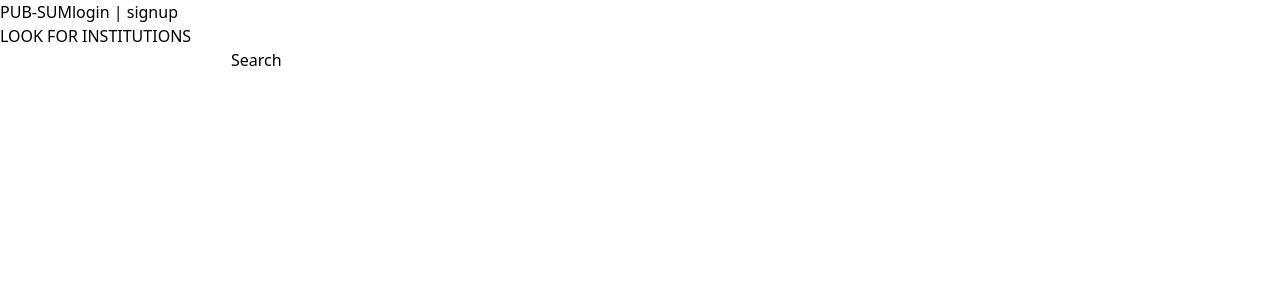
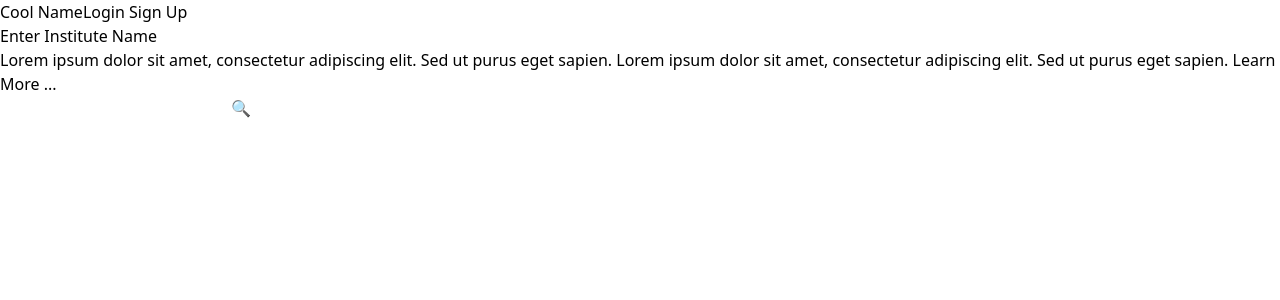
Before and after one commit to MKMukeshkannan/mio-frontend, a Next.js app: page / in a window 1280 px wide. Shown: the top 300 px of the page. Built offline with nearby package versions, Linux system fonts and the light colour scheme.

Commit message:
[Fix] Home 🔍

```diff
--- a/package.json
+++ b/package.json
@@ -11,6 +11,7 @@
   "dependencies": {
     "@hookform/resolvers": "^3.9.1",
     "axios": "^1.7.8",
+    "motion": "^11.13.1",
     "next": "15.0.3",
     "react": "19.0.0-rc-66855b96-20241106",
     "react-cookie": "^7.2.2",
--- a/src/app/page.tsx
+++ b/src/app/page.tsx
@@ -1,18 +1,22 @@
 'use client'
 
-import { Navbar } from '@components/navbar'
+import { Navbar } from '@components/navbar';
 import { zodResolver } from '@hookform/resolvers/zod';
 import { useRouter } from 'next/navigation';
 import { useForm } from 'react-hook-form';
+import { motion, AnimatePresence } from 'framer-motion';
+import { useState } from 'react';
 import { z } from 'zod';
 
-export default function Home (){
-  const SearchValidator = z.object({input: z.string().min(3)});
+export default function Home() {
+  const [isFocused, setIsFocused] = useState(false);
+
+  const SearchValidator = z.object({ input: z.string().min(3) });
   type TSearch = z.infer<typeof SearchValidator>;
+
   const { register, handleSubmit, formState: { errors, isSubmitting }, setError } = useForm<TSearch>({
-    resolver: zodResolver(SearchValidator)
+    resolver: zodResolver(SearchValidator),
   });
-
 
   const router = useRouter();
 
@@ -22,23 +26,65 @@ export default function Home (){
     } catch (e) {
       setError("root", {
         type: "server",
-        message: "Somthing With The Server",
+        message: "Something went wrong with the server.",
       });
     }
   };
 
-    return (
-        <div className="flex flex-col g-4 min-w-screen min-h-screen px-4">
-            <Navbar />
+  return (
+    <main className="flex flex-col g-4 w-full min-h-screen p-4">
+      <Navbar />
 
-            <div className="flex flex-col justify-center items-start min-w-full h-0 flex-1 px-10">
-                <div className="text-black text-8xl font-bold w-full h-full">LOOK FOR INSTITUTIONS</div>
+      <section className="flex flex-col justify-center items-start min-w-full h-0 flex-1 px-10">
+        <AnimatePresence>
+          {!isFocused && (
+            <motion.div
+              key="content"
+              initial={{ opacity: 1 }}
+              animate={{ opacity: 1 }}
+              exit={{ opacity: 0 }}
+              transition={{ duration: 0.5 }}
+            >
+              <h1 className="text-black text-5xl font-mono w-full h-full">
+                Enter Institute Name
+              </h1>
+              <p className="text-xl mt-5 w-1/2">
+                Lorem ipsum dolor sit amet, consectetur adipiscing elit. Sed ut
+                purus eget sapien. Lorem ipsum dolor sit amet, consectetur
+                adipiscing elit. Sed ut purus eget sapien.{" "}
+                <span className="text-[#AC9EFF] cursor-pointer">Learn More ...</span>
+              </p>
+            </motion.div>
+          )}
+        </AnimatePresence>
 
-                <form onSubmit={handleSubmit(onSubmit)} className="flex gap-4 w-full h-full">
-                    <input {...register("input")} type="text" className={`border-2 border-black rounded w-1/3 p-4 shadow-gray-400 shadow-lg  ${errors.input && "border-red-400"}`} />
-                    <button disabled={isSubmitting} className={`bg-black text-white p-4 shadow-gray-400 shadow-lg ${errors.input && "bg-red-500"}`}>Search</button>
-                </form>
-            </div>
-        </div>
-    )
+        <motion.form
+          onSubmit={handleSubmit(onSubmit)}
+          className={`flex w-full mt-5 ${
+            isFocused ? "absolute top-20 right-10 w-1/3" : "relative"
+          }`}
+          initial={isFocused ? { scale: 0.9, x: 0 } : { scale: 1, x: 0 }}
+          animate={isFocused ? { scale: 1, x: 0 } : { scale: 1, x: 0 }}
+          transition={{ duration: 0.5 }}
+        >
+          <input
+            {...register("input")}
+            type="text"
+            className={`w-full h-12 rounded border border-[#9888FF] focus:outline-none p-5 bg-[#ECECFF] text-xl ${
+              errors.input && "border-red-400"
+            }`}
+            onFocus={() => setIsFocused(true)}
+          />
+          <button
+            disabled={isSubmitting}
+            className={`w-20 h-12 rounded border border-[#9888FF] bg-[#AC9EFF] hover:bg-[#9888FF] text-xl ml-5 ${
+              errors.input && "bg-red-500"
+            }`}
+          >
+            🔍
+          </button>
+        </motion.form>
+      </section>
+    </main>
+  );
 }
--- a/src/components/navbar.tsx
+++ b/src/components/navbar.tsx
@@ -2,9 +2,9 @@ import Link from "next/link"
 
 export const Navbar = () => {
     return(
-        <div className="flex p-4 justify-between text-black text-xl font-bold">
-            <span className="text-3xl font-bold">PUB-SUM</span>
-            <span><Link href="/login">login</Link> | <Link href="/signup">signup</Link></span>
-        </div>
+        <main className="flex p-4 justify-between text-black text-xl font-bold">
+            <span className="text-3xl font-bold">Cool Name</span>
+            <span className="font-mono"><Link  className="text-[#AC9EFF] hover:underline" href="/login">Login</Link>  <Link className="pl-5 hover:underline" href="/signup">Sign Up</Link></span>
+        </main>
     )
 }
```
Also changed, not shown: 1 other file (tests, documents, lock files or other folders).
